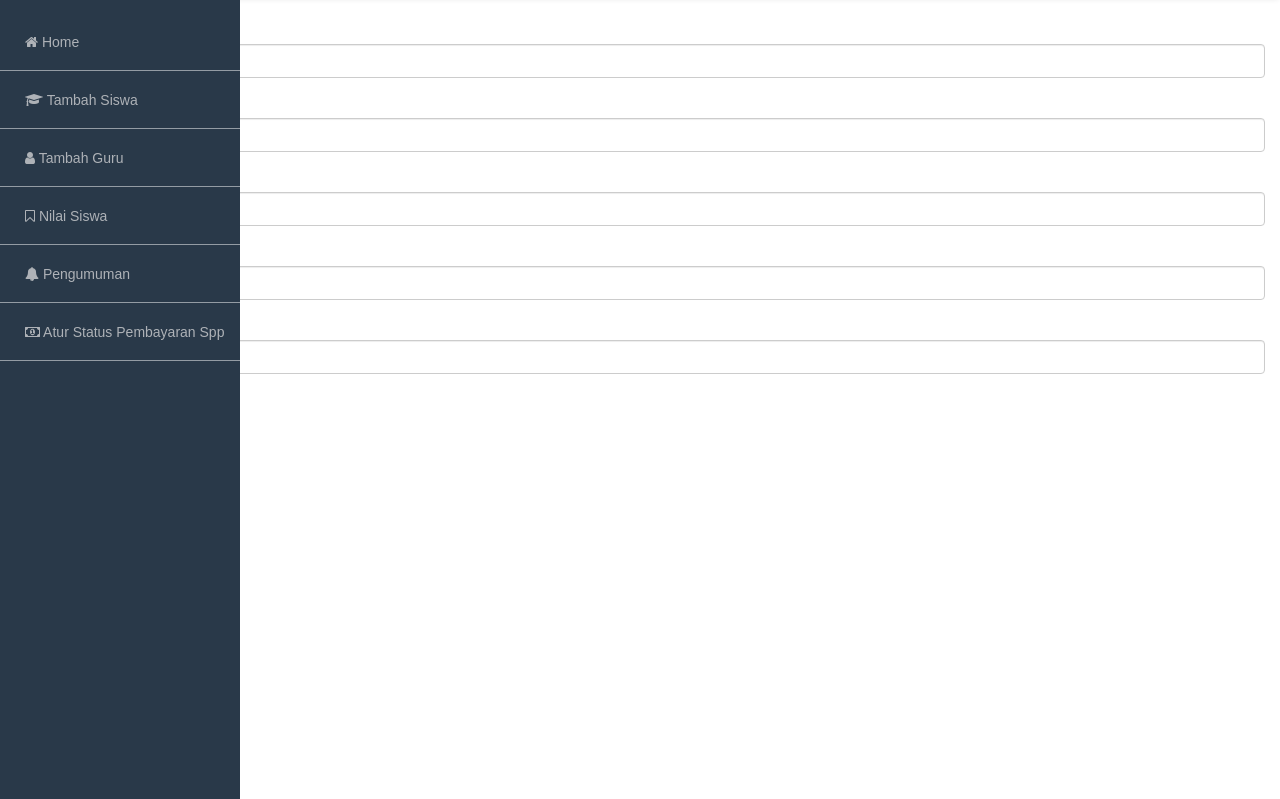
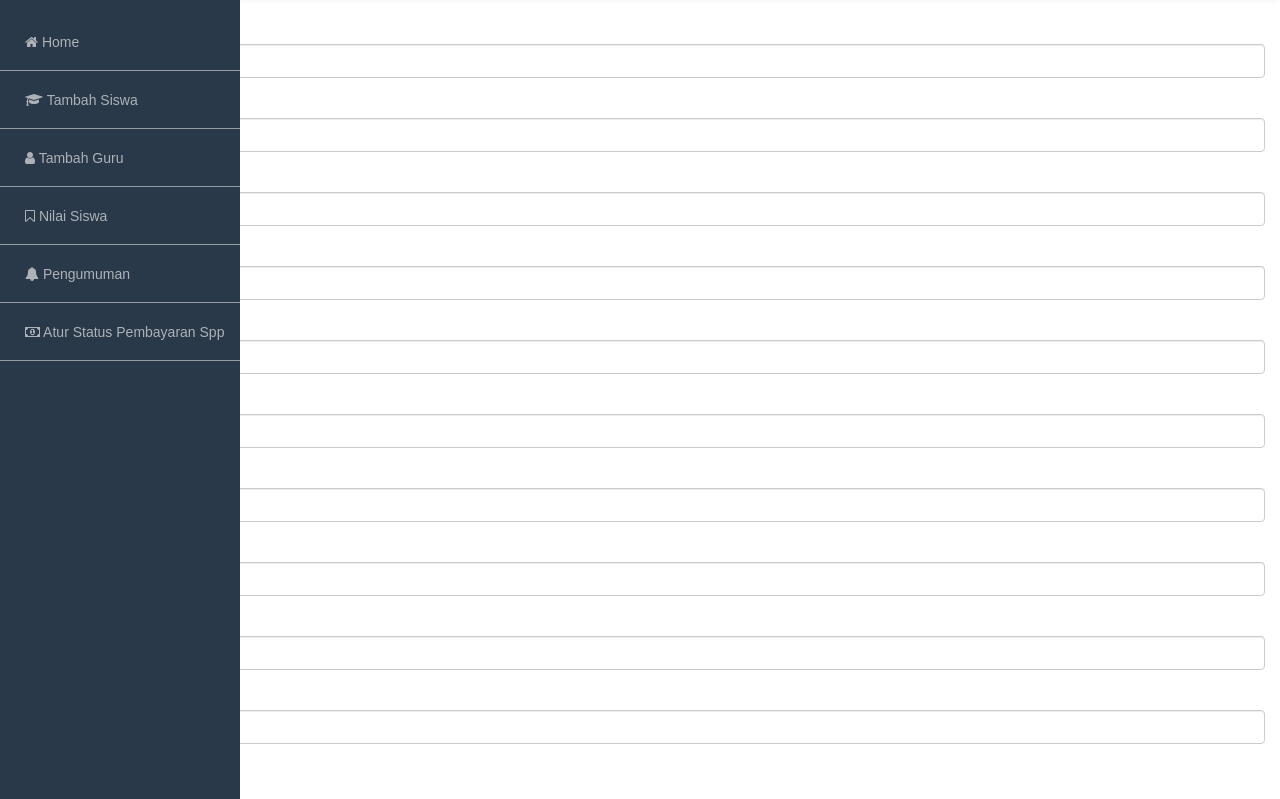
Before and after one commit to AlfalahAnugara/SiakadPrivate, a CodeIgniter app: page /SiakadPrivate/home/tambahguru in a window 1280 px wide. Shown: the part 53-852 px from the top of the page. Run offline with CodeIgniter, Linux system fonts and the light colour scheme.

Commit message:
proses membuat crud

```diff
--- a/application/views/admin/tambahguru.php
+++ b/application/views/admin/tambahguru.php
@@ -82,7 +82,37 @@
 							<div class = "form-group">
 							<label for = "gender">Jenis Kelamin*</label>
 							<input class = "form-control"
-							type = "text" name = "nig" placeholder = "NIG baru" />
+							type = "text" name = "nig" placeholder = "Jenis Kelamin baru" />
+							</div>
+
+							<div class = "form-group">
+							<label for = "alamat">Alamat*</label>
+							<input class = "form-control"
+							type = "text" name = "alamat" placeholder = "Alamat baru" />
+							</div>
+
+							<div class = "form-group">
+							<label for = "no_telp">Nomor Telepon*</label>
+							<input class = "form-control"
+							type = "text" name = "no_telp" placeholder = "Nomor Telepon baru" />
+							</div>
+
+							<div class = "form-group">
+							<label for = "password">Password*</label>
+							<input class = "form-control"
+							type = "text" name = "password" placeholder = "Password baru" />
+							</div>
+
+							<div class = "form-group">
+							<label for = "id_pelajaran">ID pelajaran*</label>
+							<input class = "form-control"
+							type = "text" name = "id_pelajaran" placeholder = "ID Pelajaran baru" />
+							</div>
+
+							<div class = "form-group">
+							<label for = "status_user">Status User*</label>
+							<input class = "form-control"
+							type = "text" name = "status_user" placeholder = "Status User baru" />
 							</div>
 
 						<input class = "btn btn-success" type = "submit" name="btn" value="save" />
```
